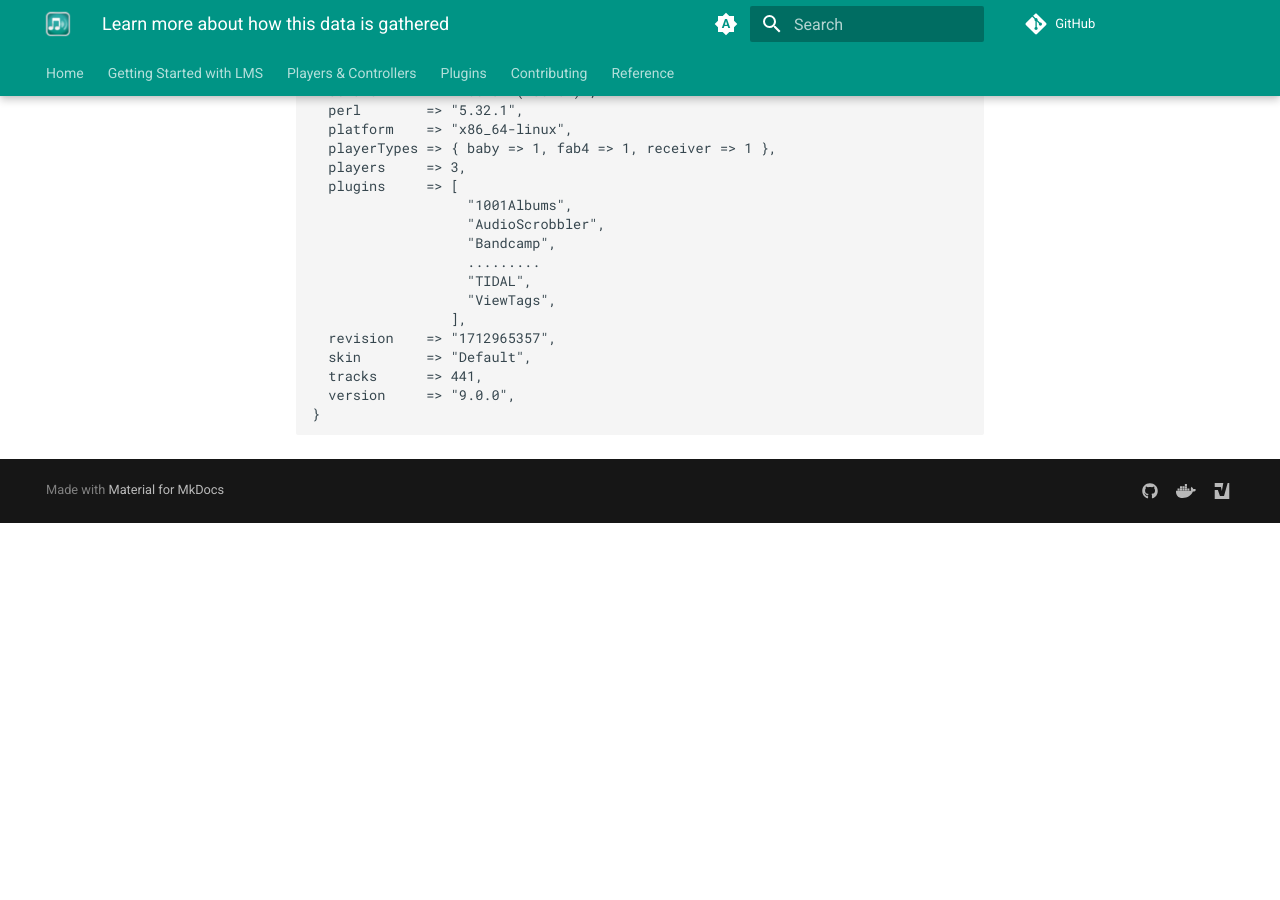
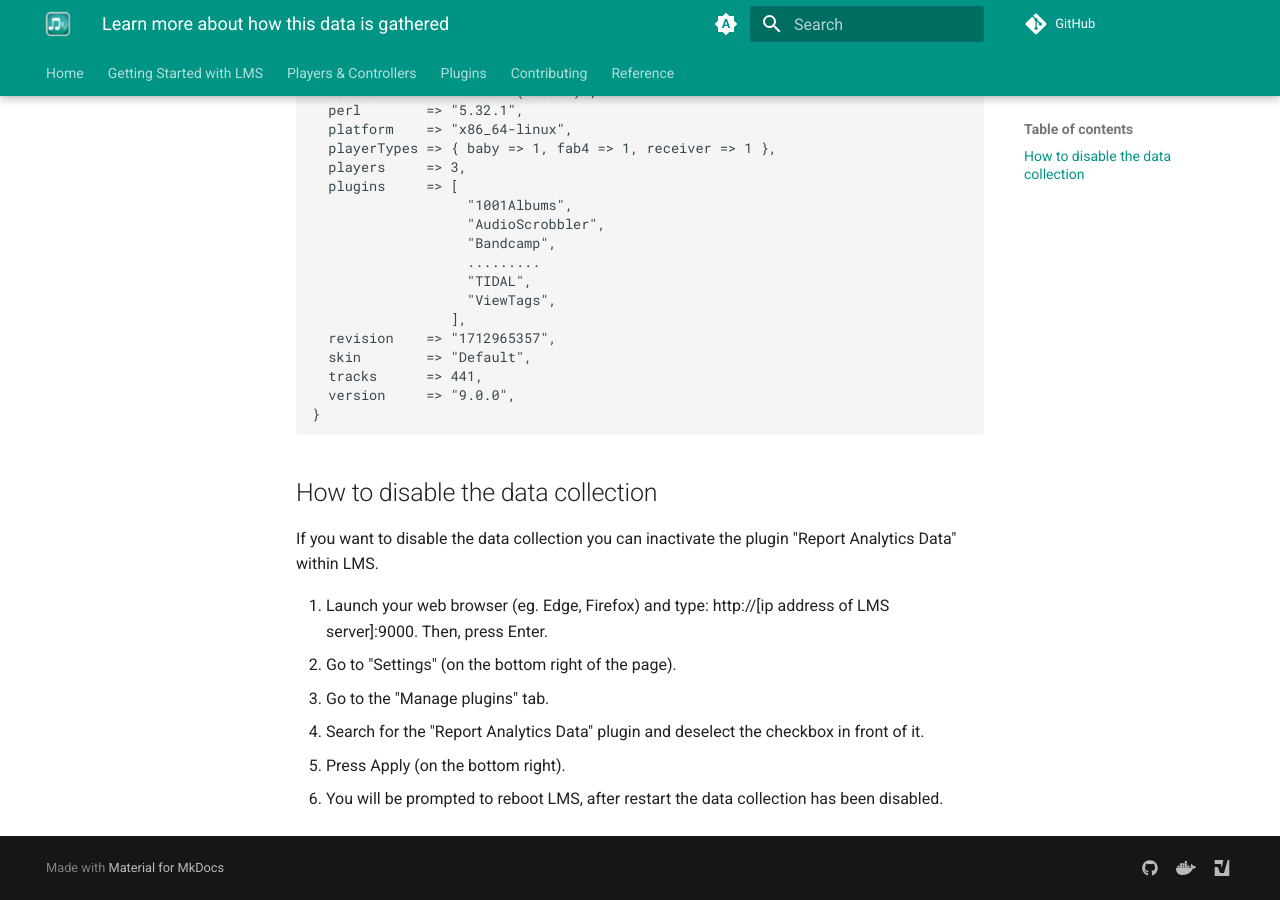
Before and after one commit to LMS-Community/lms-community.github.io, an MkDocs documentation site: the page built from docs/analytics/learn-more.md, in a window 1280 px wide and 900 px high, scrolled down 740 px. Built offline with MkDocs 1.6.1 and Material for MkDocs 9.7.7, drawn with Linux system fonts in a browser that asks for light colours; a script that is not in the unit is left out; plug-ins that fetch from the network failed and are left out; comment, search, counter and statistics services are not loaded; before the commit the page ends 1263 px from its top, so only the background shows below that.

Commit message:
Add instruction to disable the data collection

````diff
--- a/docs/analytics/learn-more.md
+++ b/docs/analytics/learn-more.md
@@ -44,3 +44,14 @@
   version     => "9.0.0",
 }
 ```
+
+## How to disable the data collection
+
+If you want to disable the data collection you can inactivate the plugin "Report Analytics Data" within LMS.
+
+1. Launch your web browser (eg. Edge, Firefox) and type: http://\[ip address of LMS server\]:9000. Then, press Enter.
+2. Go to "Settings" (on the bottom right of the page).
+3. Go to the "Manage plugins" tab.
+4. Search for the "Report Analytics Data" plugin and deselect the checkbox in front of it.
+5. Press Apply (on the bottom right).
+6. You will be prompted to reboot LMS, after restart the data collection has been disabled.
````
